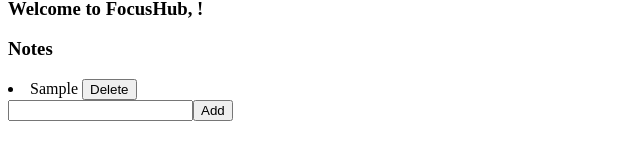
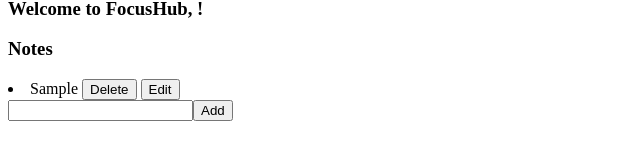
Before and after one commit to AsmiC18/FocusHub, a React (Vite) app: page / in a window 1280 px wide. Both pictures are taken after typing "Sample" into the empty fields and a click on the button "Add". Shown: the part 183-342 px from the top of the page, without its empty margins (0-640 px from the left). Built offline with nearby package versions, Linux system fonts and the light colour scheme.

Commit message:
feat: added the edit note feature

```diff
--- a/src/App.jsx
+++ b/src/App.jsx
@@ -5,7 +5,10 @@
 
   const [name,setName]= useState('');
 
-  const[notes,newnotes]=useState([]);
+  const [notes,newnotes]=useState([]);
+
+  const [currId,setId]=useState('');
+  const [currText, setText]=useState('');
 
   useEffect(()=>{
     const savedNotes = localStorage.getItem("notes");
@@ -21,8 +24,6 @@
     newnotes(updated_notes)
     localStorage.setItem("notes", JSON.stringify(updated_notes));
 
-
-
   }
 
     console.log(notes);
@@ -35,13 +36,44 @@
 
    }
 
+   function handleEdit(note){
+    setId(note.id);
+    setText(note.text);
+   }
+
+   function handleTextChange(text){
+    setText(text);
+   }
+   function handleSave(){
+    console.log("saving")
+    const updated_notes= notes.map(note=>
+       note.id === currId? { id: note.id, text: currText}
+       : {id: note.id, text: note.text}
+    )
+
+    newnotes(updated_notes);
+    localStorage.setItem("notes", JSON.stringify(updated_notes));
+    setId('')
+
+
+   }
+
   return (
     <div>
       <h1>FocusHub</h1>
 
      <input onChange={(e)=> setName(e.target.value)}/>
 
-     <Dashboard user= {name} notes={notes} del={handleDel}/>
+     <Dashboard
+      user= {name}
+      notes={notes}
+      del={handleDel}
+      edit={handleEdit}
+      currId={currId}
+      currText={currText}
+      changeText={handleTextChange}
+      save={handleSave}
+      />
      <AddNote add={handleClick}/>
 
 
--- a/src/components/Dashboard.jsx
+++ b/src/components/Dashboard.jsx
@@ -1,12 +1,25 @@
 
-function Dashboard({user,notes,del}){
+function Dashboard({user,notes,del,edit,currId,currText,changeText,save}){
     return(
         <div>
             <h1> Dashboard </h1>
             <h3> Welcome to FocusHub, {user}!</h3>
             <h3>Notes</h3>
 
-            {notes.map(note => <li key={note.id}>{note.text} <button onClick= {()=> {del(note.id)}}>Delete</button></li>)}
+            {notes.map(
+                note => <li
+                 key={note.id}>
+                    {note.id===currId ?
+                    <div>
+                        <input
+                        value={currText}
+                        onChange= {(e)=> changeText(e.target.value)}
+                        />
+                        <button onClick= {()=> save()}> Save</button>
+                    </div>
+                    : note.text
+
+                 } <button onClick= {()=> {del(note.id)}}>Delete</button> <button onClick= {()=> {edit(note)}}> Edit</button></li>)}
 
 
         </div>
```
